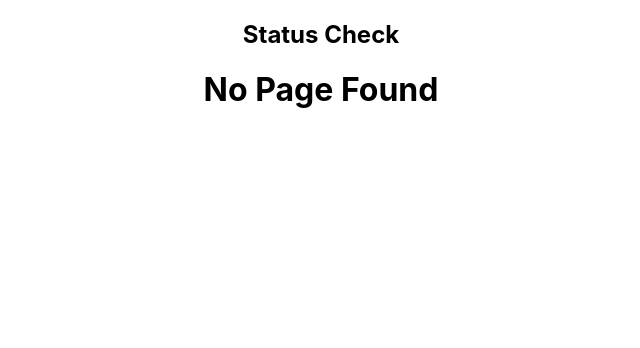
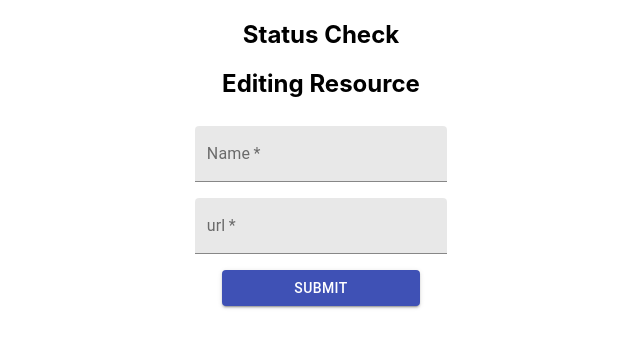
Before and after one commit to jess-daniel/status-check-fe, a React (Create React App) app: page /add-resource in a window 1280 px wide. Shown: the top 348 px of the page, without its empty margins (319-959 px from the left). Built offline with nearby package versions, Linux system fonts and the light colour scheme; no server answers; sample sign-in values are in the browser's storage; what react-alert-template-mui would draw is missing.

Commit message:
adds form to create new resource and tweaks redux state

```diff
--- a/src/App.js
+++ b/src/App.js
@@ -7,6 +7,8 @@ import Landing from './pages/Landing';
 import LoginPage from './pages/LoginPage';
 import Custom404 from './pages/Custom404';
 import Dashboard from './pages/Dashboard';
+import AddResource from './pages/AddResource';
+
 import './App.css';
 
 function App() {
@@ -20,6 +22,9 @@ function App() {
           {/* TODO: Profile component */}
           <PrivateRoute path="/dashboard">
             <Dashboard />
+          </PrivateRoute>
+          <PrivateRoute path="/add-resource">
+            <AddResource />
           </PrivateRoute>
           <Route path="/login">
             <LoginPage />
--- a/src/actions/types.js
+++ b/src/actions/types.js
@@ -9,3 +9,6 @@ export const LOGIN_FAILURE = 'LOGIN_FAILURE';
 export const FETCH_RESOURCES = 'FETCH_RESOURCES';
 export const RESOURCE_FAILURE = 'RESOURCE_FAILURE';
 export const RESOURCE_SUCCESS = 'RESOURCE_SUCCESS';
+export const ADD_RESOURCE = 'ADD_RESOURCE';
+export const ADD_SUCCESS = 'ADD_SUCCESS';
+export const ADD_FAILURE = 'ADD_FAILURE';
--- a/src/components/DashboardContent.jsx
+++ b/src/components/DashboardContent.jsx
@@ -1,5 +1,6 @@
 import React, { useEffect, useState } from 'react';
 import { useSelector, useDispatch } from 'react-redux';
+import { useHistory } from 'react-router-dom';
 import { makeStyles } from '@material-ui/core';
 import Table from '@material-ui/core/Table';
 import TableBody from '@material-ui/core/TableBody';
@@ -43,14 +44,17 @@ const useStyles = makeStyles({
 const DashboardContent = () => {
   const classes = useStyles();
   const dispatch = useDispatch();
+  const history = useHistory();
   const [refresh, setRefresh] = useState(false);
   const { user, resources } = useSelector((state) => state);
 
   // Make call to resources for this user and map through and display
   useEffect(() => {
+    if (user.profile.email === undefined) return;
+    console.log('email', user.profile.email);
     dispatch({ type: FETCH_RESOURCES });
     axiosWithAuth()
-      .post('/api/resources/user', { email: 'demo_user@demo.com' })
+      .post('/api/resources/user', { email: user.profile.email })
       .then((res) => {
         console.log('resource res', res);
         dispatch({ type: RESOURCE_SUCCESS, payload: res.data });
@@ -61,10 +65,14 @@ const DashboardContent = () => {
       });
   }, [user, refresh]);
 
+  const goAdd = () => {
+    history.push('/add-resource');
+  };
+
   return resources.error ? (
     <>
       <p>You don't have any resources yet! Add one now! </p>
-      <Button variant="outlined" color="primary">
+      <Button onClick={goAdd} variant="outlined" color="primary">
         Add Resource
       </Button>
     </>
@@ -72,7 +80,7 @@ const DashboardContent = () => {
     <div>
       <div className={classes.resourceHeader}>
         <h1>Resources</h1>
-        <Button variant="outlined" color="primary">
+        <Button onClick={goAdd} variant="outlined" color="primary">
           Add A Resource
         </Button>
       </div>
--- a/src/components/PrivateRoute.jsx
+++ b/src/components/PrivateRoute.jsx
@@ -1,9 +1,9 @@
 import React from 'react';
 import { Route, Redirect } from 'react-router-dom';
-import { useSelector } from 'react-redux';
+// import { useSelector } from 'react-redux';
 
 const PrivateRoute = (props) => {
-  const isAuth = useSelector((state) => state.user.isAuthenticated);
+  // const isAuth = useSelector((state) => state.user.isAuthenticated);
 
   return localStorage.getItem('token') ? (
     <Route {...props}>{props.children}</Route>
--- a/src/components/Profile.jsx
+++ b/src/components/Profile.jsx
@@ -1,8 +1,8 @@
 import React from 'react';
-import { useSelector } from 'react-redux';
+// import { useSelector } from 'react-redux';
 
 const Profile = () => {
-  const user = useSelector((state) => state.user.user);
+  // const user = useSelector((state) => state.user.user);
 
   return (
     <div>
--- a/src/components/Resource.jsx
+++ b/src/components/Resource.jsx
@@ -1,4 +1,4 @@
-import React, { useState } from 'react';
+import React from 'react';
 import { useAlert } from 'react-alert';
 import { makeStyles } from '@material-ui/core';
 import axiosWithAuth from '../utils/axiosWithAuth';
--- /dev/null
+++ b/src/pages/AddResource.jsx
@@ -0,0 +1,99 @@
+import React from 'react';
+import axiosWithAuth from '../utils/axiosWithAuth';
+import { useDispatch, useSelector } from 'react-redux';
+import { useHistory } from 'react-router-dom';
+import { makeStyles } from '@material-ui/core/styles';
+import TextField from '@material-ui/core/TextField';
+import Button from '@material-ui/core/Button';
+import { useForm, Controller } from 'react-hook-form';
+
+import { ADD_RESOURCE, ADD_SUCCESS, ADD_FAILURE } from '../actions/types';
+
+const useStyles = makeStyles((theme) => ({
+  root: {
+    display: 'flex',
+    flexDirection: 'column',
+    alignItems: 'center',
+  },
+  form: {
+    display: 'flex',
+    flexDirection: 'column',
+    alignItems: 'center',
+    '& > *': {
+      margin: theme.spacing(1),
+      width: '25ch',
+    },
+  },
+  stateSwitch: {
+    cursor: 'pointer',
+    textDecoration: 'underline',
+  },
+}));
+
+const AddResource = () => {
+  const classes = useStyles();
+  const history = useHistory();
+  const dispatch = useDispatch();
+  const { handleSubmit, control, register, errors } = useForm();
+  const user = useSelector((state) => state.user.user);
+
+  console.log('user', user);
+  const submitResource = async (data) => {
+    try {
+      console.log('user', user);
+      dispatch({ type: ADD_RESOURCE });
+      const res = await axiosWithAuth().post('/api/resources', {
+        ...data,
+        user_id: user.id,
+      });
+      dispatch({ type: ADD_SUCCESS, payload: res.data });
+      setTimeout(() => {
+        history.push('/dashboard');
+      }, 1000);
+    } catch (err) {
+      dispatch({ type: ADD_FAILURE, payload: err });
+    }
+  };
+
+  return (
+    <div>
+      <h2>Editing Resource</h2>
+      <form
+        className={classes.form}
+        onSubmit={handleSubmit(submitResource)}
+        action={process.env.REACT_APP_SERVER_HOST}
+        method="POST"
+      >
+        <Controller
+          as={TextField}
+          name="name"
+          label="Name"
+          required
+          control={control}
+          defaultValue=""
+          inputRef={register}
+          id="name"
+          variant="filled"
+        />
+        {errors.name && <p>{errors.name.message}</p>}
+        <Controller
+          as={TextField}
+          control={control}
+          name="link"
+          label="url"
+          required
+          defaultValue=""
+          type="url"
+          inputRef={register}
+          id="link"
+          variant="filled"
+        />
+        <Button type="submit" variant="contained" color="primary">
+          Submit
+        </Button>
+      </form>
+    </div>
+  );
+};
+
+export default AddResource;
--- a/src/pages/Dashboard.jsx
+++ b/src/pages/Dashboard.jsx
@@ -39,7 +39,7 @@ const useStyles = makeStyles(() => ({
 // make a get request for the user's object
 // nested routes for tabs
 
-const Dashboard = ({ userAction, user }) => {
+const Dashboard = ({ userAction, profile }) => {
   useEffect(() => {
     userAction();
   }, []);
@@ -51,7 +51,9 @@ const Dashboard = ({ userAction, user }) => {
     // The
     <div className={classes.root}>
       <div className={classes.dashContainer}>
-        <p className={classes.capital}>Welcome Back, {user && user.nickname}</p>
+        <p className={classes.capital}>
+          Welcome Back, {profile && profile.nickname}
+        </p>
         <Link className={classes.navlink} to={`${url}`}>
           Dashboard
         </Link>
@@ -77,7 +79,7 @@ const Dashboard = ({ userAction, user }) => {
 
 const mapStateToProps = (state) => {
   return {
-    user: state.user.user,
+    profile: state.user.profile,
   };
 };
 
--- a/src/reducers/resourceReducer.js
+++ b/src/reducers/resourceReducer.js
@@ -22,6 +22,7 @@ export const resourceReducer = (state = initialState, action) => {
         ...state,
         fetchingResources: false,
         resources: action.payload,
+        error: '',
       };
     case RESOURCE_FAILURE:
       return {
--- a/src/reducers/userReducer.js
+++ b/src/reducers/userReducer.js
@@ -13,6 +13,7 @@ const initialState = {
   isFetching: false,
   userData: {},
   user: {},
+  profile: {},
   error: '',
 };
 
@@ -46,7 +47,8 @@ export const userReducer = (state = initialState, action) => {
       return {
         ...state,
         isFetching: false,
-        user: action.payload,
+        user: action.payload.user,
+        profile: action.payload.profile,
       };
     case USER_FAILURE:
       return {
```
